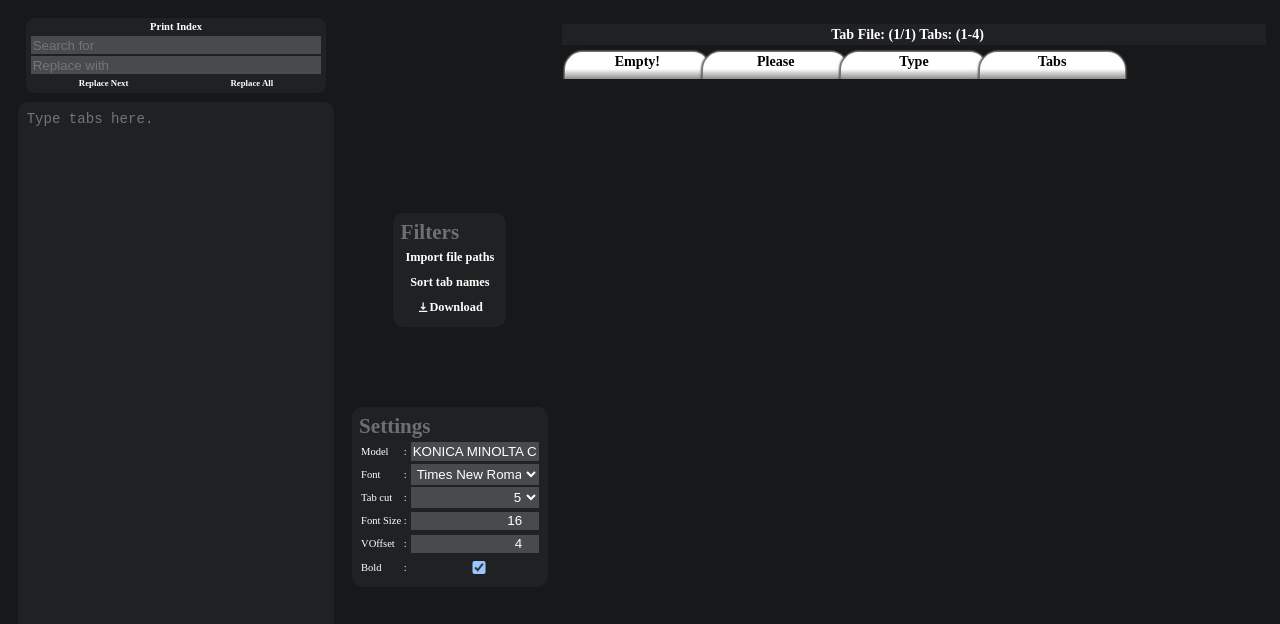
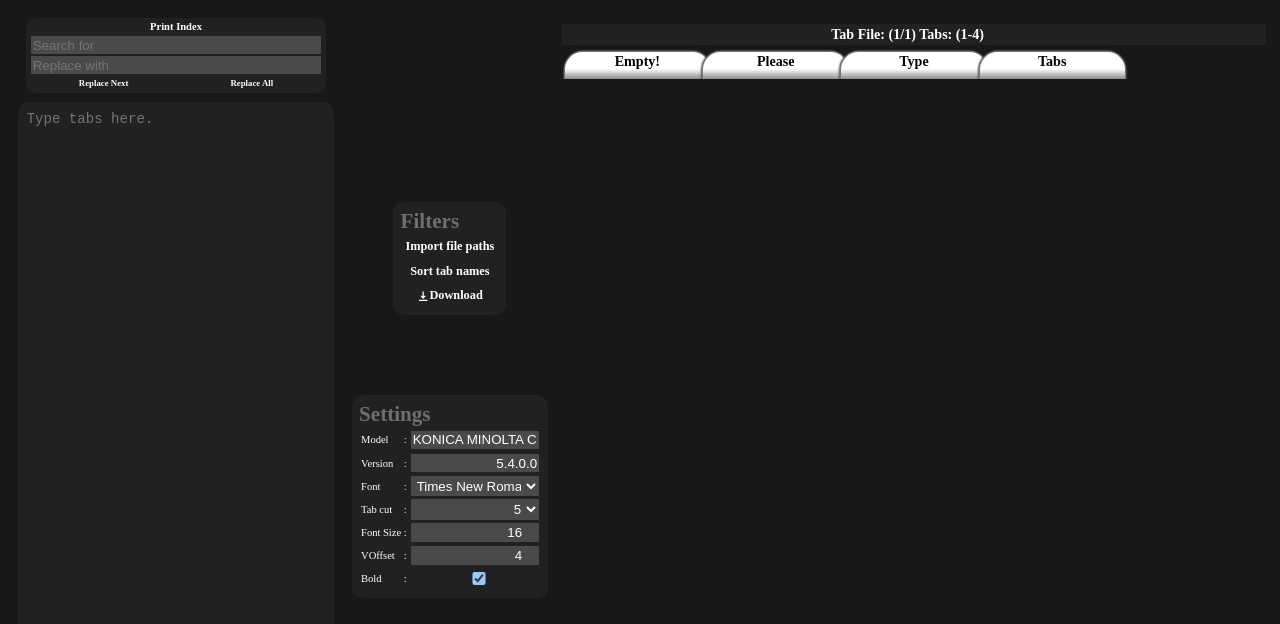
Before and after one commit to peoplestealusernames/konica-minolta-tab-website, a React (Create React App) app: page / in a window 1280 px wide. Shown: the top 624 px of the page. Built offline with nearby package versions, Linux system fonts and the light colour scheme; the HTML template or start-up script is replaced by a standard one.

Commit message:
Added version editor

```diff
--- a/src/App.tsx
+++ b/src/App.tsx
@@ -16,6 +16,7 @@ function App() {
 
   const [options, setoptions] = useState<Options>({
     Model: "KONICA MINOLTA C754SeriesPCL",
+    Version: "5.4.0.0",
     FontSize: 16,
     Cut: 5,
     Offset: 4,
--- a/src/MakeTabs.ts
+++ b/src/MakeTabs.ts
@@ -33,6 +33,7 @@ export function MakeTabs(tabNames: string[][], options: Options): fileReturn[] {
         console.log(options);
 
         stri = stri.replaceAll("{Model}", options.Model)
+        stri = stri.replaceAll("{Version}", options.Version)
         stri = stri.replaceAll("{FontSize}", options.FontSize.toString())
         stri = stri.replaceAll("{TabCut}", options.Cut.toString())
         stri = stri.replaceAll("{VerticalOffset}", options.Offset.toString())
--- a/src/TabExport.ts
+++ b/src/TabExport.ts
@@ -1,7 +1,7 @@
 export default
     `[DriverInfo]\r
 model="{Model}"\r
-version="5.3.0.EIT1_00"\r
+version="{Version}"\r
 versionnum=1\r
 system="Windows NT x64"\r
 language="EN"\r
--- a/src/TabOptions.tsx
+++ b/src/TabOptions.tsx
@@ -3,6 +3,7 @@ import { MiddleTab } from "./components/MiddleTab"
 
 export type Options = {
     Model: string
+    Version: string
     FontSize: number
     Cut: 5 | 8 | 10 | 15
     Offset: number
@@ -54,6 +55,10 @@ export function TabOption(props: {
         setoptions({ ...options, Model })
     }
 
+    function setVersion(Version: string) {
+        setoptions({ ...options, Version })
+    }
+
     useEffect(() => {
         if (props.onChange)
             props.onChange({ ...options })
@@ -74,6 +79,24 @@ export function TabOption(props: {
                         style={SelectionStyle}
                         onChange={(e) =>
                             setModel(e.target.value ? e.target.value : "")
+                        }
+                        autoComplete="off"
+                        autoCorrect="off"
+                        autoCapitalize="off"
+                        spellCheck="false"
+                    /></td>
+                </tr>
+                <tr style={ButtonStyle}>
+                    <td style={TextStyle}>
+                        Version
+                    </td>
+                    <td style={MiddleStyle}>:</td>
+                    <td><input
+                        value={options.Version}
+                        type="text"
+                        style={SelectionStyle}
+                        onChange={(e) =>
+                            setVersion(e.target.value ? e.target.value : "")
                         }
                         autoComplete="off"
                         autoCorrect="off"
```
